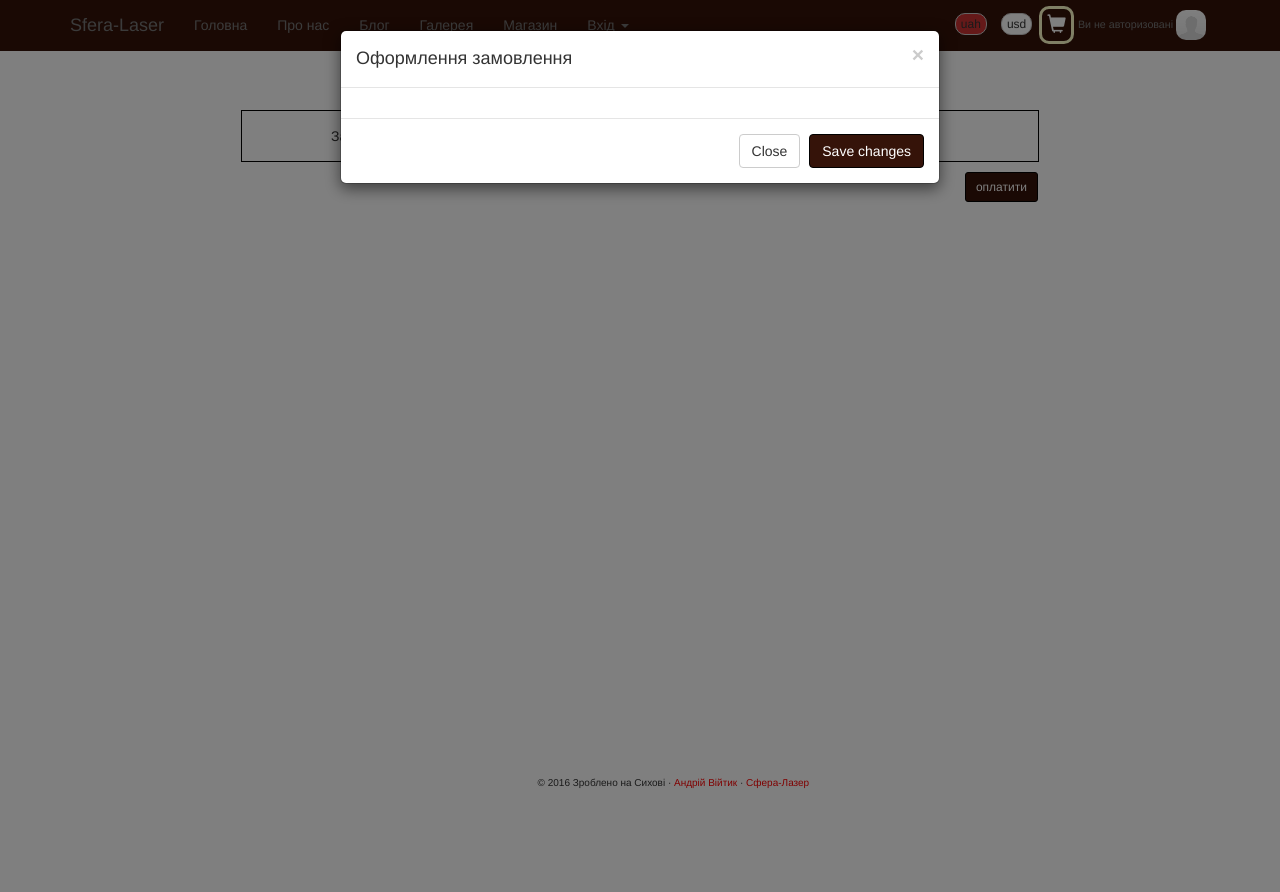
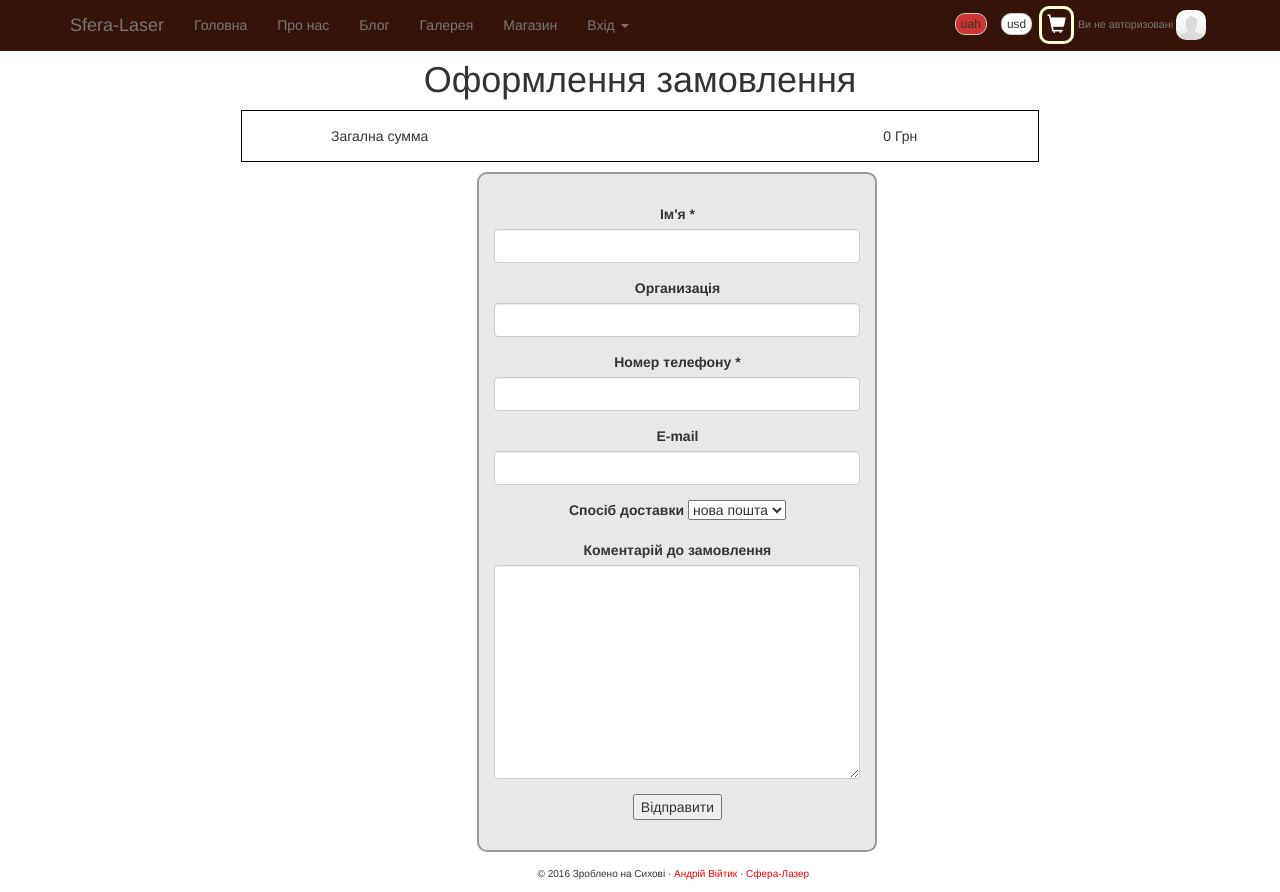
Before and after one commit to mushroom2/laserSite, a Django app: page /shop/order/ in a window 1280 px wide. Before the commit the page ends 788 px from the top, so only its background shows below. Run offline with Django 3.2, Linux system fonts and the light colour scheme; parts of the project's set-up code (start-up, migrations or seed data) failed here and were passed over; some libraries are stand-ins or nearby versions.

Commit message:
last form template

```diff
--- a/blog/static/blog/style.css
+++ b/blog/static/blog/style.css
@@ -384,3 +384,19 @@ margin: 4px;
     height: 30px;
     width: 58px;
 }
+#orderform{
+    text-align: center;
+    padding: 15px;
+}
+
+#simpleformorder {
+    border: 2px solid #999999;
+    background: #e8e8e8;
+    border-radius: 10px;
+    padding: 15px;
+    text-align: center;
+    margin-left: 37.3%;
+
+
+    width: 400px;
+}
--- a/magaz/forms.py
+++ b/magaz/forms.py
@@ -63,10 +63,9 @@ class HrivnaForm(forms.ModelForm):
 
 class OrderForm(forms.Form):
     ttt = [(1, 'нова пошта'), (2, 'самовивіз')]
-    clientname = forms.CharField(required=True, label="Ім'я", widget=forms.TextInput(attrs={'size': 40,
-                                                                                            'class': 'form-control'}))
-    clientsorganization = forms.CharField(required=False, label="Організація")
-    clientsnumb = forms.IntegerField(required=True, min_value=0)
+    clientname = forms.CharField(required=True, label="Ім'я", widget=forms.TextInput(attrs={'size': 40, 'class': 'form-control'}))
+    clientsorganization = forms.CharField(required=False, label="Організація", widget=forms.TextInput(attrs={'size': 40, 'class': 'form-control'}))
+    clientsnumb = forms.CharField(required=True, label='Номер Телефону', widget=forms.TextInput(attrs={'size': 40, 'class': 'form-control'}))
     clientmail = forms.CharField(required=False, label='e-mail',
                                  widget=forms.TextInput(attrs={'size': 40, 'class': 'form-control'}))
     clientdevelop = forms.ChoiceField(choices=ttt)
--- a/magaz/templates/magaz/order.html
+++ b/magaz/templates/magaz/order.html
@@ -1,34 +1,6 @@
 {% extends 'magaz/base.html' %}
 {% block content %}
 <h1>Оформлення замовлення</h1>
-
-<div class="modal fade" id="myModal" tabindex="-1" role="dialog">
-  <div class="modal-dialog" role="document">
-    <div class="modal-content">
-      <div class="modal-header">
-        <button type="button" class="close" data-dismiss="modal" aria-label="Close"><span aria-hidden="true">&times;</span></button>
-        <h4 class="modal-title">Оформлення замовлення</h4>
-      </div>
-      <div class="modal-body">
-
-
-
-      </div>
-      <div class="modal-footer">
-        <button type="button" class="btn btn-default" data-dismiss="modal">Close</button>
-        <button type="button" class="btn btn-primary">Save changes</button>
-      </div>
-    </div><!-- /.modal-content -->
-  </div><!-- /.modal-dialog -->
-</div><!-- /.modal -->
-
-<script>
-jQuery(document).ready(function($) {
-    $('#myModal').modal('show');
-});
-</script>
-
-
      <table class="order"  >
 
         <tbody>
@@ -50,11 +22,52 @@ jQuery(document).ready(function($) {
         </tbody>
     </table>
     <p class="text-right"></p>
+    {% if user.is_authenticated %}
     <div id="orderbtn">
         <form class="form-inline" action="{% url 'order' %}" method="post" >
             {% csrf_token %}
             {{ form }}
             <input type="submit" value="оплатити" class="btn btn-primary btn-sm" />
         </form>
+    {% endif %}
     </div>
+
+    <div id="simpleformorder" >
+        <form method="post" action="{% url 'of' %}" class="form-horizontal" id="orderform">
+        {% csrf_token %}
+            <div class="form-group">
+	            <label for="id_clientname" > Ім'я &#42;</label>
+	            {{ of.clientname }}
+            </div>
+
+            <div class="form-group">
+	            <label for="id_clientsorganization" > Организація</label>
+	            {{ of.clientsorganization }}
+            </div>
+
+            <div class="form-group">
+	            <label for="id_clientsnumb" > Номер телефону &#42;</label>
+	            {{ of.clientsnumb }}
+            </div>
+
+            <div class="form-group">
+	            <label for="id_clientmail" > E-mail</label>
+	            {{ of.clientmail }}
+            </div>
+
+            <div class="form-group">
+	            <label for="id_clientdevelop" > Спосіб доставки</label>
+	            {{ of.clientdevelop }}
+            </div>
+
+            <div class="form-group">
+	            <label for="clientcomment" > Коментарій до замовлення</label>
+	            {{ of.clientcomment }}
+            </div>
+
+        <input type="submit" value="Відправити"/>
+        </form>
+    </div>
+
+
 {% endblock %}
--- a/magaz/views.py
+++ b/magaz/views.py
@@ -140,7 +140,7 @@ def just_pay_for_all(request):
     order = 'order'
     user = request.user
     cart = Cart(request)
-    of = OrderForm(request)
+    of = OrderForm(request.POST)
     if request.method == 'POST':
         form = PayGoodForm(request.POST)
         if form.is_valid():
@@ -161,7 +161,7 @@ def just_pay_for_all(request):
         form = PayGoodForm()
 
     return render(request, 'magaz/order.html', {order: 'order', cart: 'cart', form: 'form',
-                                                'orderformr': of})
+                                                'of': of})
 
 
 def set_uah(request):
@@ -201,8 +201,8 @@ def orderformr(request):
             message = 'клієнт: ' + str(orderform.cleaned_data['clientname']) + '; ' + ' Номер телефону: ' + \
                       str(orderform.cleaned_data['clientsnumb']) + '; ' + ' організація: ' + \
                       str(orderform.cleaned_data['clientsorganization']) + '; ' + ' спосіб доставки :' + str(develop) +\
-                      '; замовлення: ' + '; коментарій: ' + \
-                      str(orderform.cleaned_data['clientcomment']) + cartinfo
+                      '; замовлення: ' + cartinfo + '; коментарій: ' + \
+                      str(orderform.cleaned_data['clientcomment'])
 
 
 
```
